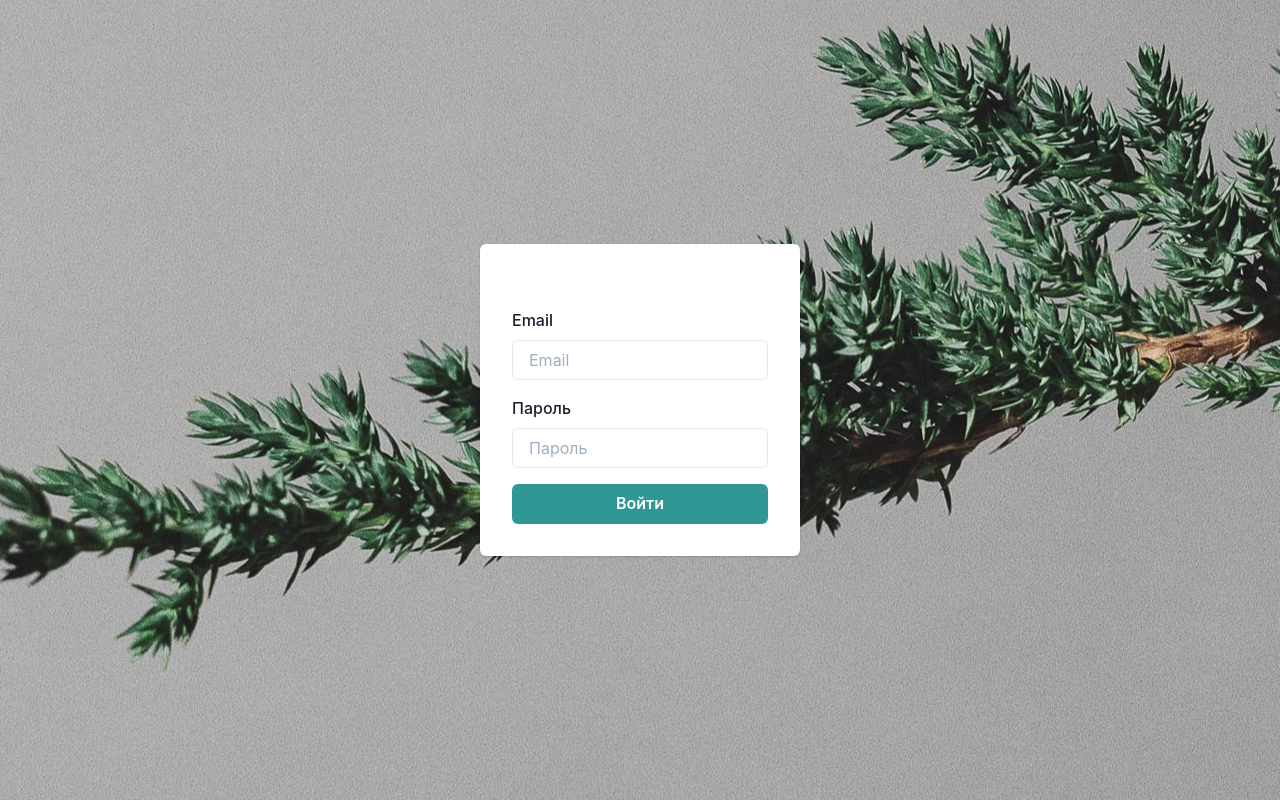
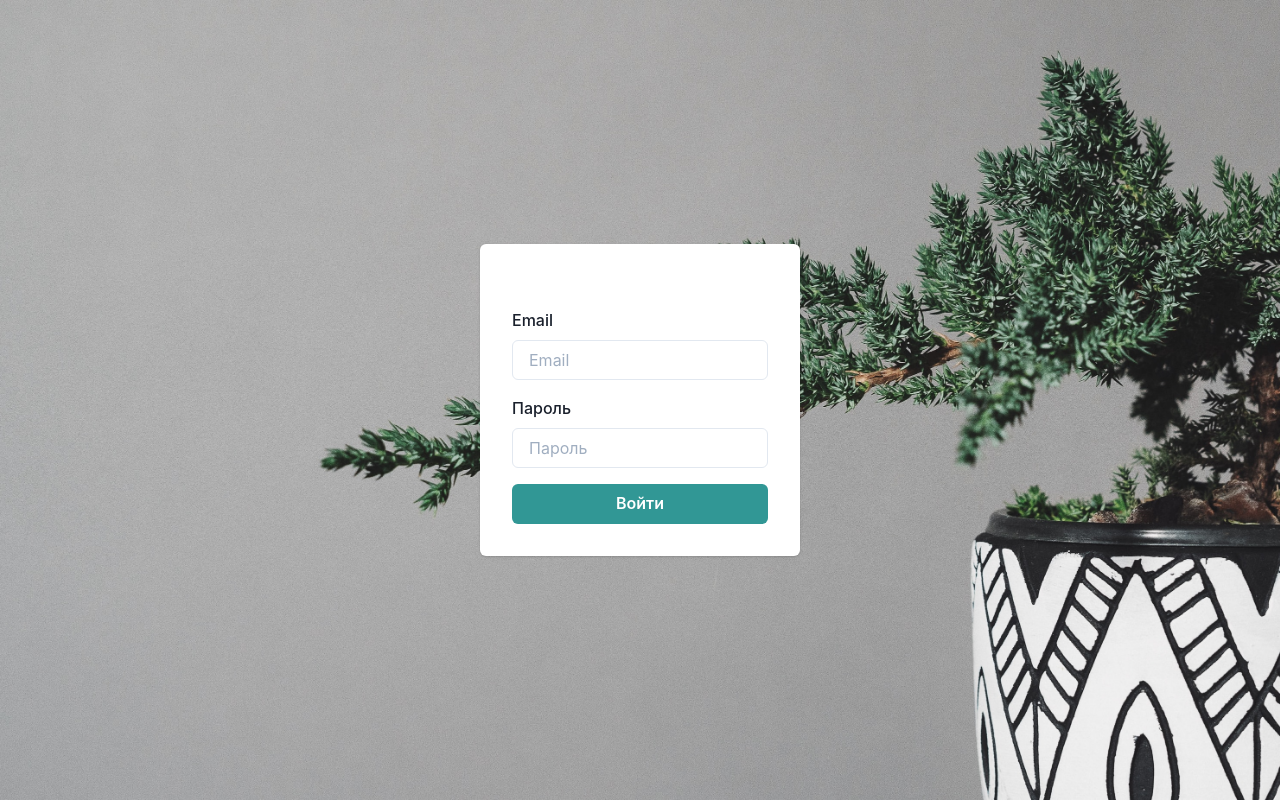
Before and after one commit to turtletongue/bonsay_admin, a React (Create React App) app: page /sign-in in a window 1280 px wide. Built offline with nearby package versions, Linux system fonts and the light colour scheme.

Commit message:
fix: cover background size in sign-in page

```diff
--- a/src/pages/sign-in.page.tsx
+++ b/src/pages/sign-in.page.tsx
@@ -40,6 +40,7 @@ export const SignIn = () => {
       bgImage="url('/images/sign-in-bg.jpg')"
       bgPosition="center"
       bgRepeat="no-repeat"
+      bgSize="cover"
     >
       <SignInForm />
     </Flex>
```
